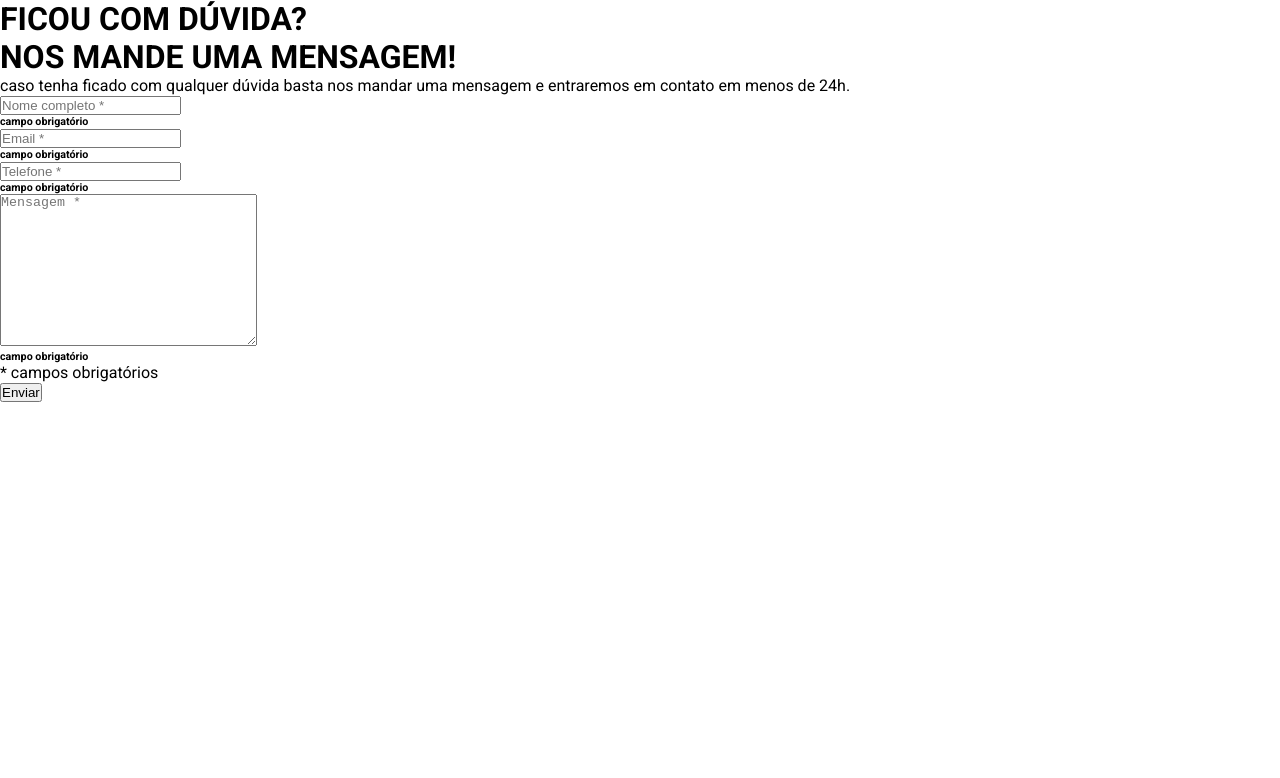
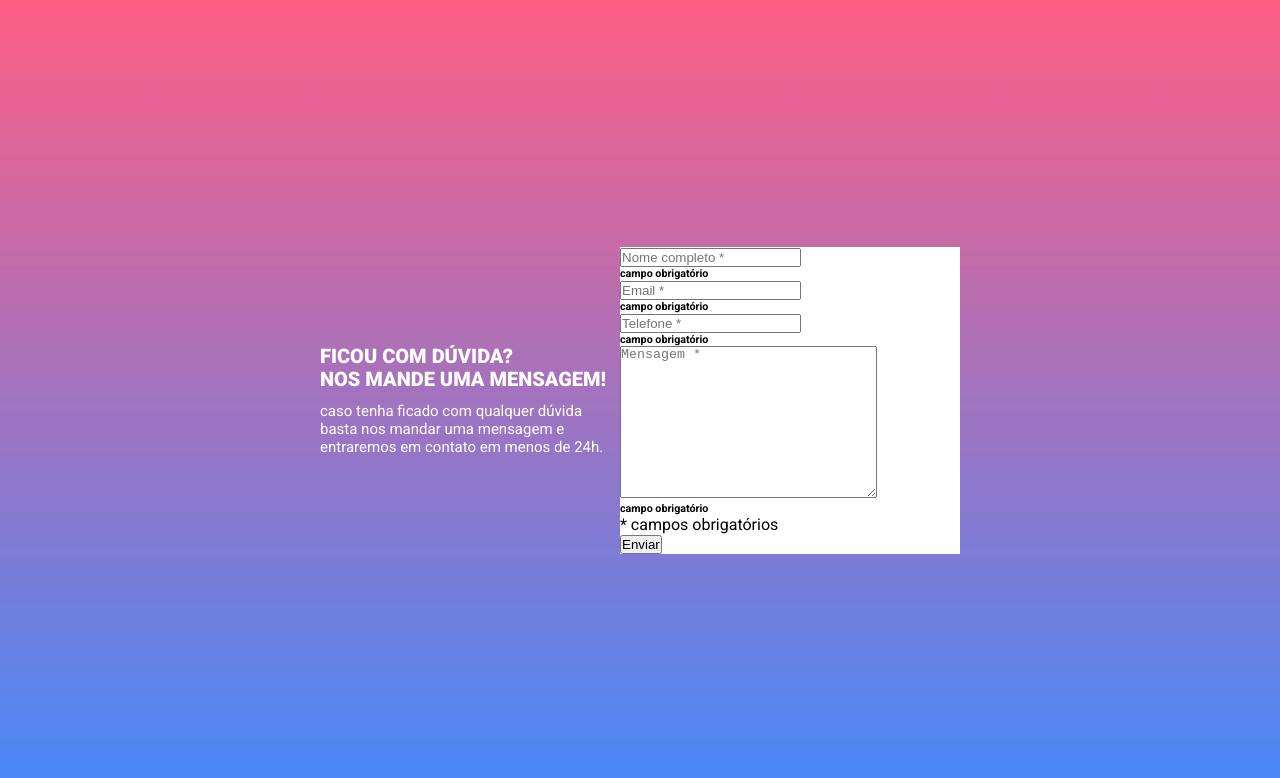
Before and after one commit to Moiseis-Cruz/avaliacao-do-formulario, a plain HTML site: page index.html in a window 1280 px wide. Drawn offline with Linux system fonts and the light colour scheme.

Commit message:
Estilizei a descrição. E, comecie o formulário.

```diff
--- a/src/css/styles.css
+++ b/src/css/styles.css
@@ -1,7 +1,37 @@
 body {
     font-family: 'Roboto', sans-serif;
+    width: 100%;
+    height: 100vh;
+    background: url(../images/bg-repeat.jpg) repeat;
+    background-size: contain;
 }
 
 main {
-    background: ;
+    width: 100%;
+    height: 100%;
+    display: flex;
+    align-items: center;
+    justify-content: center;
 }
+
+main .title {
+    font-size: 20px;
+    font-weight: 900;
+    color: #ffffff;
+    width: 287px;
+    line-height: 23px;
+}
+
+main .description {
+    width: 300px;
+    font-weight: 400;
+    font-size: 15px;
+    line-height: 18px;
+    color: #ffffff;
+    margin-top: 11px;
+}
+
+main .formulary {
+    width: 340px;
+    background-color: #ffffff;
+}
```
